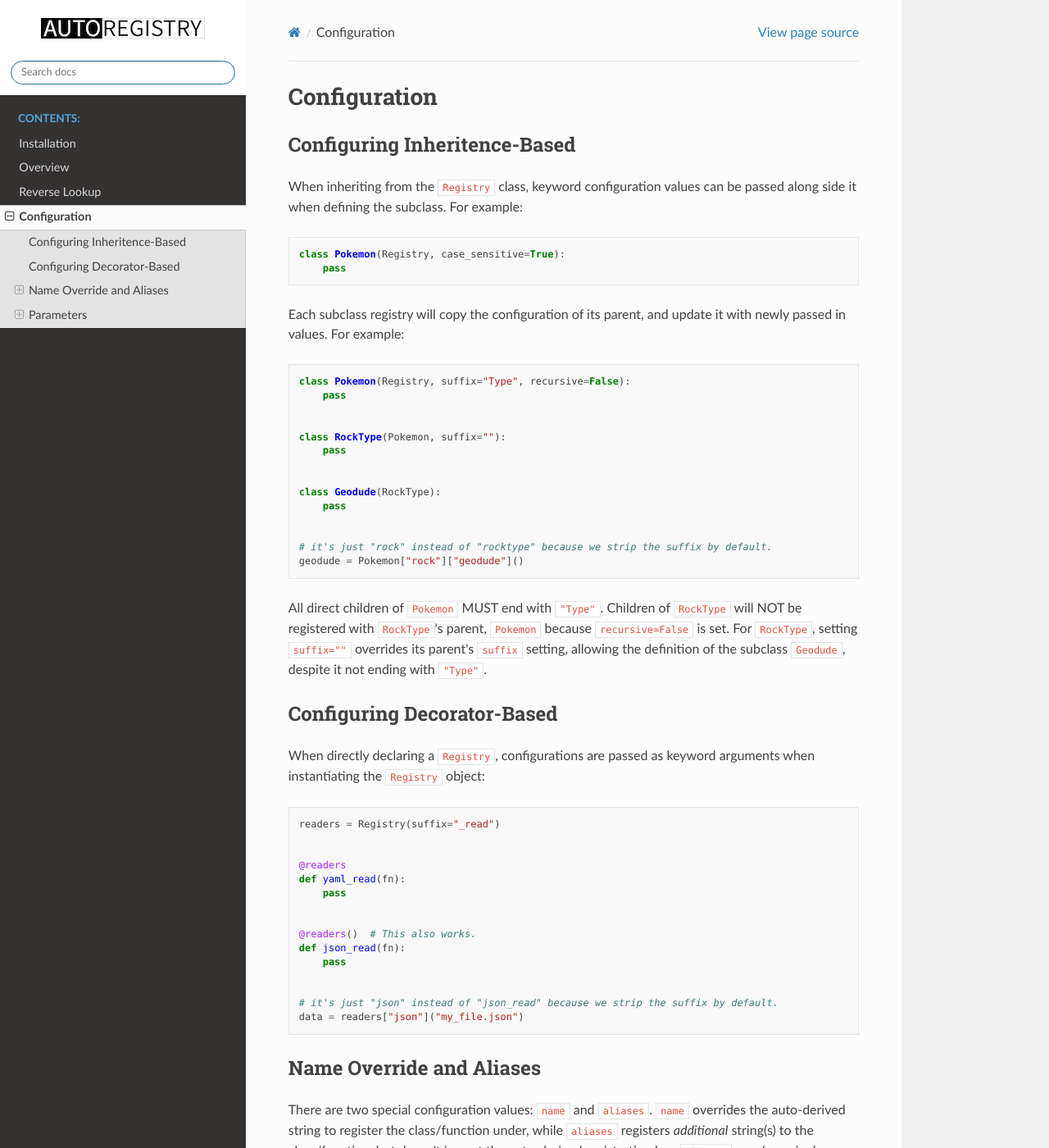
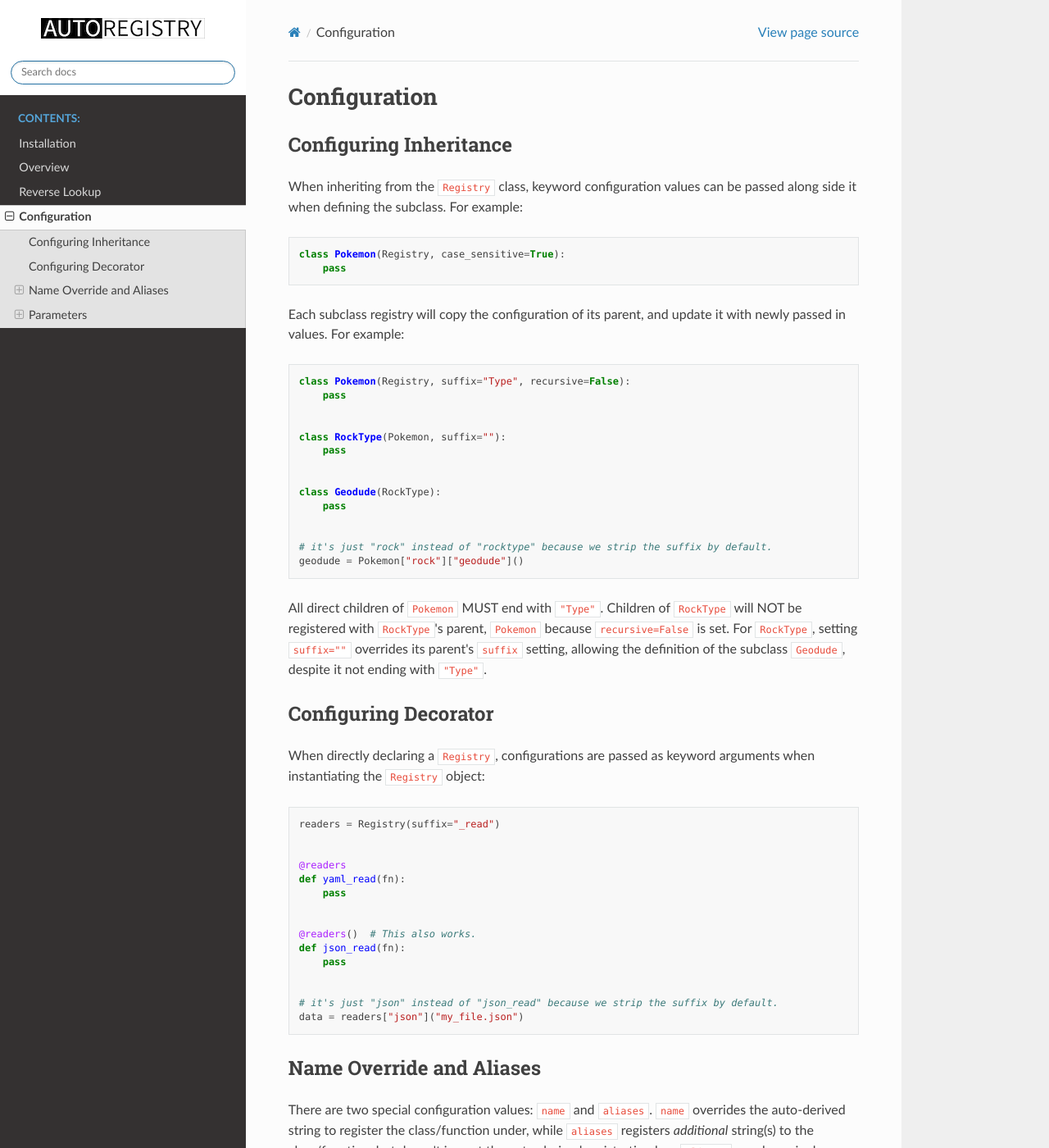
Before and after one commit to BrianPugh/autoregistry, a Sphinx documentation site: the page built from docs/source/Configuration.rst, in a window 1280 px wide and 1400 px high. Shown: the whole window at 82% size. Built offline with Sphinx 7.4.7 and the Read the Docs theme 2.0.0, drawn with Linux system fonts in a browser that asks for light colours; some of the changed text lies outside the part shown.

Commit message:
get rid of -based in docs

```diff
--- a/docs/source/Configuration.rst
+++ b/docs/source/Configuration.rst
@@ -3,8 +3,8 @@
 Configuration
 =============
 
-Configuring Inheritence-Based
-^^^^^^^^^^^^^^^^^^^^^^^^^^^^^
+Configuring Inheritance
+^^^^^^^^^^^^^^^^^^^^^^^
 
 When inheriting from the ``Registry`` class, keyword configuration values can be passed
 along side it when defining the subclass. For example:
@@ -43,8 +43,8 @@ For ``RockType``, setting ``suffix=""`` overrides its parent's
 despite it not ending with ``"Type"``.
 
 
-Configuring Decorator-Based
-^^^^^^^^^^^^^^^^^^^^^^^^^^^
+Configuring Decorator
+^^^^^^^^^^^^^^^^^^^^^
 When directly declaring a ``Registry``, configurations are passed as keyword arguments
 when instantiating the ``Registry`` object:
 
@@ -80,8 +80,8 @@ However, values are still subject to the ``overwrite`` configuration and will ra
 ``name`` or ``aliases`` attempts to overwrite an existing entry while ``overwrite=False``.
 These parameters are intended to aid developers maintain backwards compatibility as their codebase changes.
 
-Inheritence-Based
------------------
+Inheritance
+-----------
 
 Name and aliases are provided as additional class keyword arguments.
 
@@ -106,8 +106,8 @@ Name and aliases are provided as additional class keyword arguments.
    my_pokemon.append(Pokemon["electricmouse"]())
 
 
-Decorator-Based
----------------
+Decorator
+---------
 
 Name and aliases are provided as additional decorator keyword arguments.
 
```
